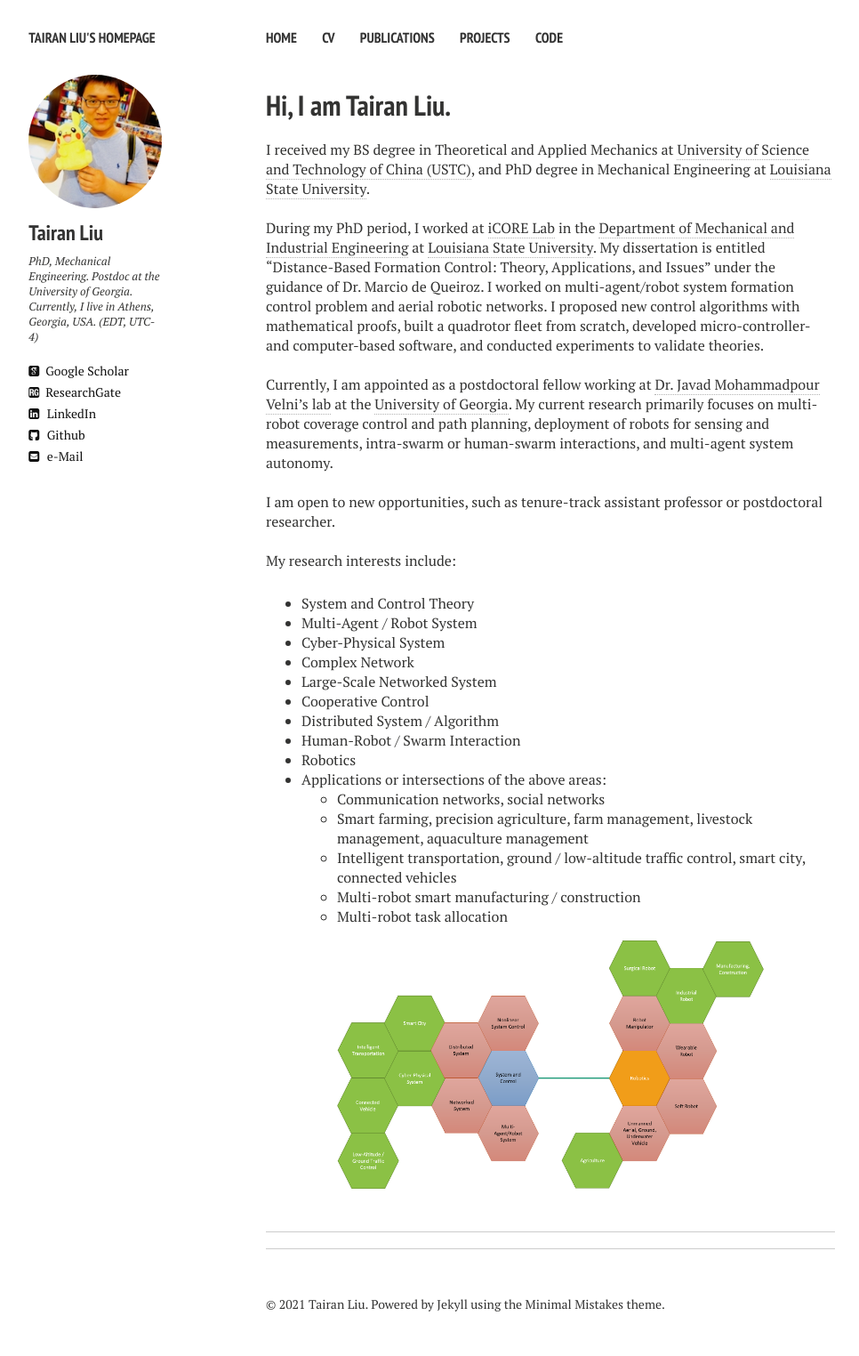
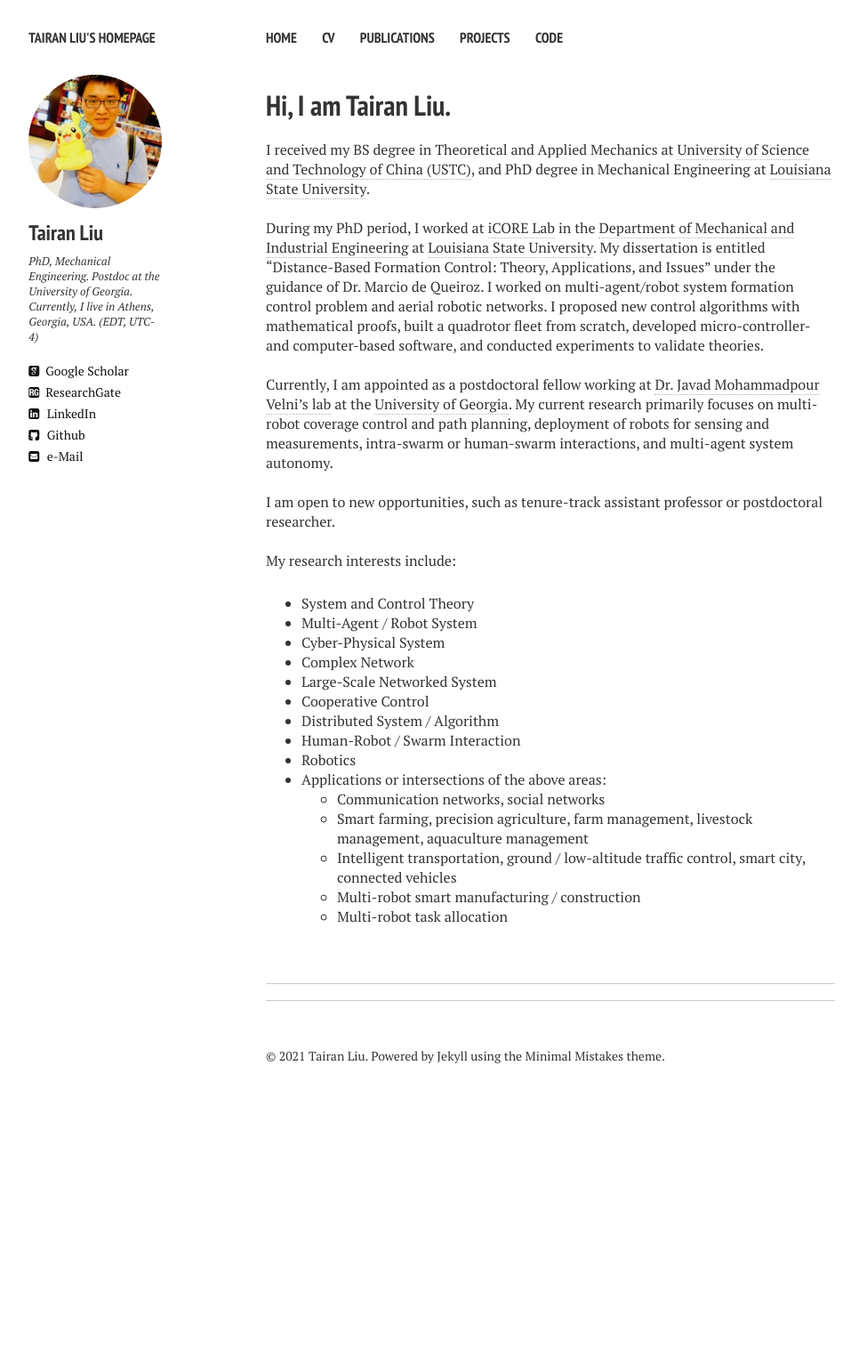
Before and after one commit to liutairan/liutairan.github.io, a Jekyll site: the page built from index.md, in a window 1280 px wide. Shown: the whole page at 89% size, without its empty margins (21-987 px from the left). Built offline with Jekyll 4.4.1, drawn with Linux system fonts in a browser that asks for light colours; nearby versions of some CDN libraries; comment, search, counter and statistics services are not loaded; after the commit the page ends 1245 px from its top, so only the background shows below that.

Commit message:
Update index.md

```diff
--- a/index.md
+++ b/index.md
@@ -36,5 +36,5 @@ My research interests include:
   * Multi-robot smart manufacturing / construction
   * Multi-robot task allocation
 
-<img style="display:block; margin-left: auto; margin-right: auto;" src="Pics/index/ResearchInterest.png" width="480">
+<!-- <img style="display:block; margin-left: auto; margin-right: auto;" src="Pics/index/ResearchInterest.png" width="480"> -->
 <br />
```
